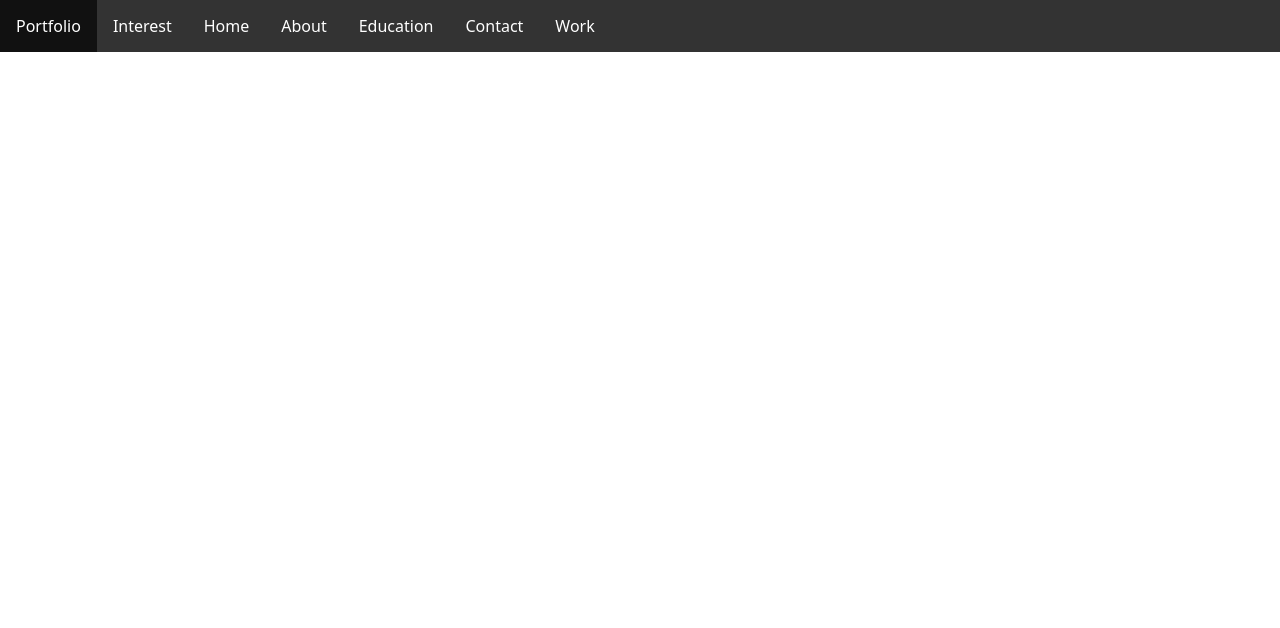
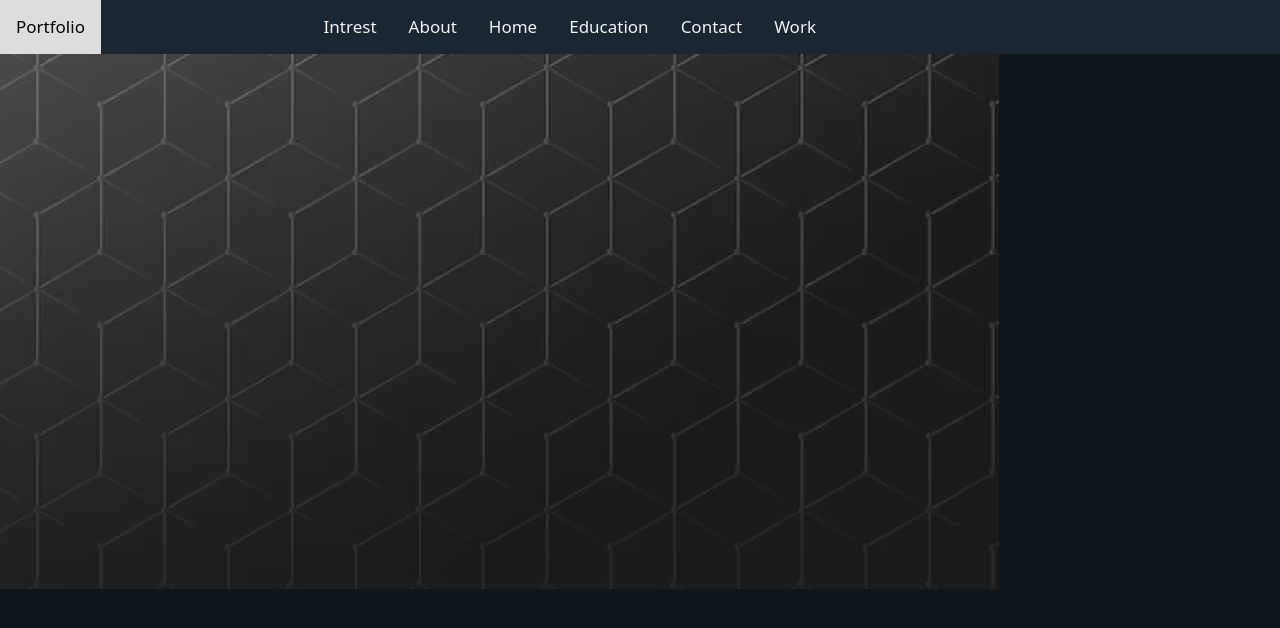
Before and after one commit to AlexRC125/New-Port, a plain HTML site: page index.html in a window 1280 px wide. Drawn offline with nearby package versions, Linux system fonts and the light colour scheme.

Commit message:
changes4

```diff
--- a/css/style.css
+++ b/css/style.css
@@ -1,30 +1,7 @@
-ul {
-    list-style-type: none;
-    margin: 0;
-    padding: 0;
-    overflow: hidden;
-    background-color: #333;
-  }
-
-  li {
-    float: left;
-  }
-
-  li a {
-    display: block;
-    color: white;
-    text-align: center;
-    padding: 14px 16px;
-    text-decoration: none;
-  }
-
-  li a:hover {
-    background-color: #111;
-  }
 /* Add a black background color to the top navigation */
 .topnav {
   position: relative;
-    background-color: #333;
+  background-color: #1A2732;
   overflow: hidden;
 }
 
@@ -62,6 +39,8 @@ ul {
 /* Right-aligned section inside the top navigation */
 .topnav-right {
   float: right;
+  margin-right: 35%;
+
 }
 
 /* Responsive navigation menu - display links on top of each other instead of next to each other (for mobile devices) */
@@ -78,3 +57,11 @@ ul {
     transform: none;
   }
 }
+a{
+  text-decoration: underline;
+}
+body{
+  background-color: #0E151B;
+  background-image: url("../img/download\ \(1\).jpg");
+  background-repeat: no-repeat;
+}
--- a/index.html
+++ b/index.html
@@ -8,16 +8,21 @@
     <link href="css/style.css" rel="stylesheet" type="text/css" >
   </head>
   <body>
-    <ul>
-        <li><a href="#home">Portfolio</a></li>
-        <li><a href="#news">Interest</a></li>
-        <li><a href="#contact" class="topnav-centered">Home</a></li>
-        <li><a class="active" href="#about">About</a></li>
-<li ><a href="#news">Education</a></li>
-<li><a href="#news">Contact</a></li>
-<li><a href="#news">Work</a></li>
-      </ul>
-    <h1></h1>
+    <div class="topnav">
+      <!-- Left-aligned links (default) -->
+      <a href="#news">Portfolio</a>
+
+      <!-- Right-aligned links -->
+      <div class="topnav-right">
+        <a href="#search">Intrest</a>
+        <a href="#about">About</a>
+        <a href="#home">Home</a>
+        <a href="#education">Education</a>
+        <a href="#contact">Contact</a>
+        <a href="#work">Work</a>
+      </div>
+
+    </div>
     <script src="https://cdn.jsdelivr.net/npm/bootstrap@5.3.2/dist/js/bootstrap.bundle.min.js" integrity="sha384-C6RzsynM9kWDrMNeT87bh95OGNyZPhcTNXj1NW7RuBCsyN/o0jlpcV8Qyq46cDfL" crossorigin="anonymous"></script>
   </body>
 </html>
```
Also changed, not shown: img/download (1).jpg (added), js/port.js (added). Lines whose indentation alone changed are shown as unchanged.
